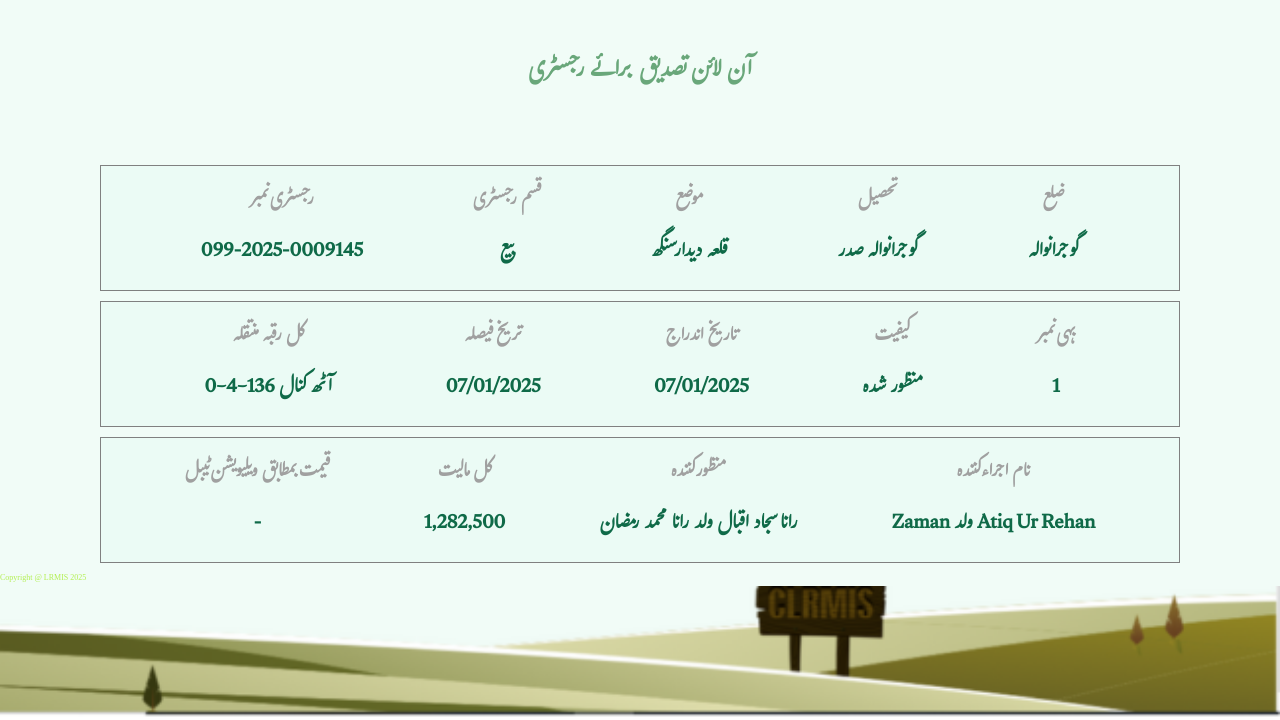
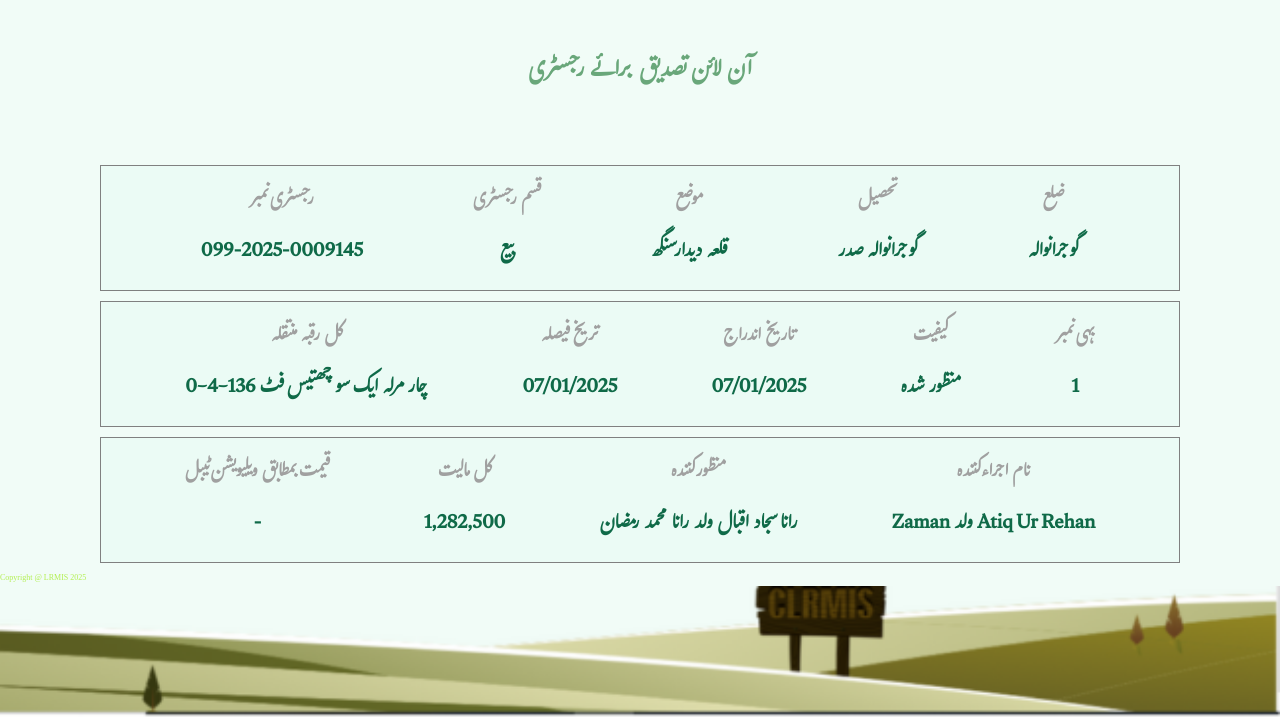
Before and after one commit to punjabzameen/https-onlinefard.punjab-zameen.gov.pk-RegistryVerification-data-HZVAQeF2tYkBMUKL1KYYHJUGeHYZFSF723, a plain HTML site: page index.html in a window 1280 px wide. Shown: the part 80-800 px from the top of the page. Drawn offline with Linux system fonts and the light colour scheme.

Commit message:
Update index.html

```diff
--- a/index.html
+++ b/index.html
@@ -63,7 +63,7 @@
             <div class="item text1">
                 <h3>کل رقبہ منتقلہ
                 </h3>
-                <p>0-4-136 آٹھ کنال
+                <p>0-4-136 چار مرلہ ایک سو چھتیس فٹ
                 </p>
             </div>
             <div class="item text2"><h3>تریخ فیصلہ
```
